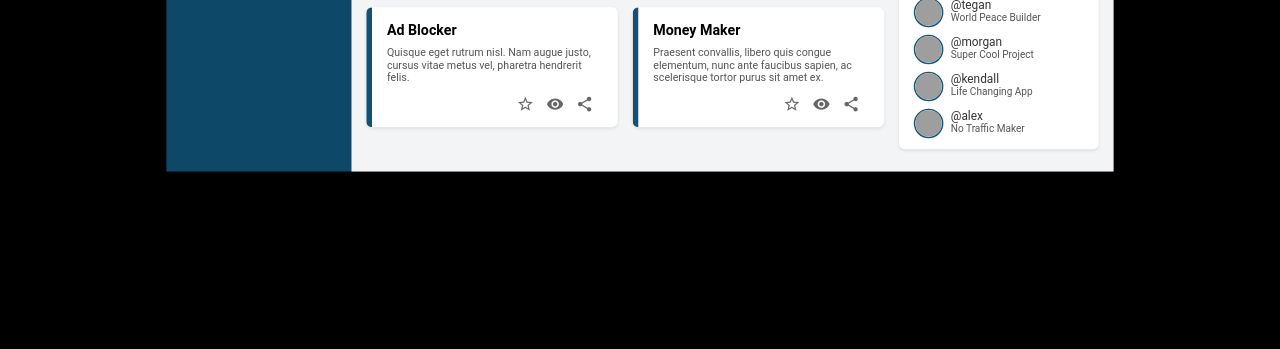
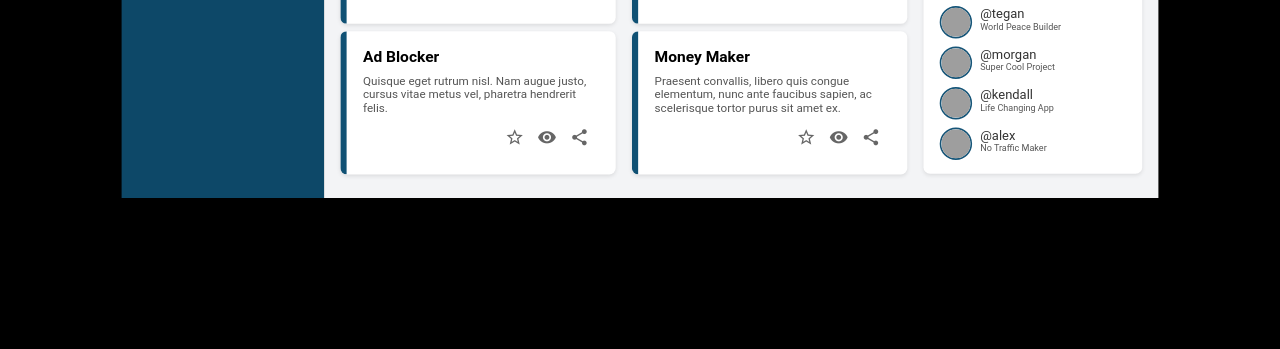
Before and after one commit to Anil-Gollapalli/qtrams_training, a plain HTML site: page Admin_Dashboard/index.html in a window 1280 px wide. Shown: the part 451-800 px from the top of the page. Drawn offline with Linux system fonts and the light colour scheme; grey boxes are pictures that could not be loaded.

Commit message:
css align

```diff
--- a/Admin_Dashboard/dashboard.css
+++ b/Admin_Dashboard/dashboard.css
@@ -18,12 +18,13 @@ body{
 }
 
 .container {
-    margin-top:-110px;
+    margin-top:-75px;
+    margin-bottom: 10px;
     display: grid;
     grid-template-columns: 250px 1fr;
     grid-template-rows: auto 1fr;
     min-height: 100vh;
-    transform: scale(0.74);
+    transform: scale(0.81);
 }
 /* Sidebar Styles */
 .sidebar {
@@ -204,7 +205,7 @@ body{
 
 .project-card {
     background-color: white;
-    height: 80%;
+    height: 95%;
     width: 340px;
     padding: 20px;
     border-radius: 8px;
@@ -236,20 +237,30 @@ body{
 /* Side Content Styles */
 .side-content {
     display: grid;
-    gap: 10px;
+    /* gap: 10px; */
     row-gap: 20px;
-    margin-top: -37px;
+    margin-top: -40px;
     /* padding: 0px 5px -50px 2px; */
-    margin-bottom: 0px 5px -50px 2px;
+    /* margin-bottom: 0px 5px -50px 2px; */
 }
 
-.announcements, .trending {
+.announcements{
     background-color: white;
     padding: 20px;
     border-radius: 8px;
     box-shadow: 0 2px 5px rgba(0, 0, 0, 0.1);
     margin-bottom: 10px;
     padding-bottom: 5px;
+}
+
+.trending {
+    background-color: white;
+    padding: 20px;
+    border-radius: 8px;
+    box-shadow: 0 2px 5px rgba(0, 0, 0, 0.1);
+    margin-bottom: 10px;
+    padding-bottom: 5px;
+    margin-top: -10px;
 }
 
 .announcement-item, .trending-item {
@@ -262,7 +273,7 @@ body{
 }
 
 .announcement-item p, .trending-item p {
-    font-size: 0.85rem;
+    font-size: 0.7rem;
     color: #555;
 }
 
```
